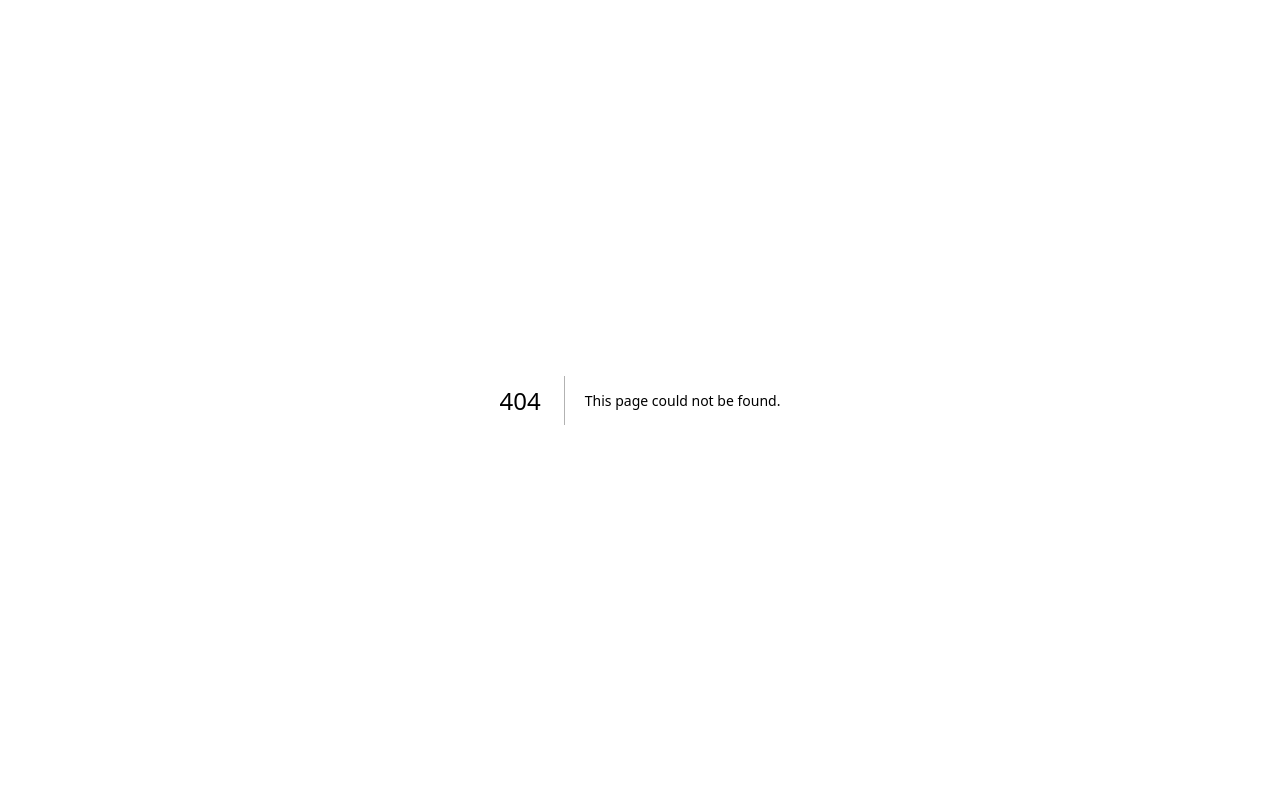
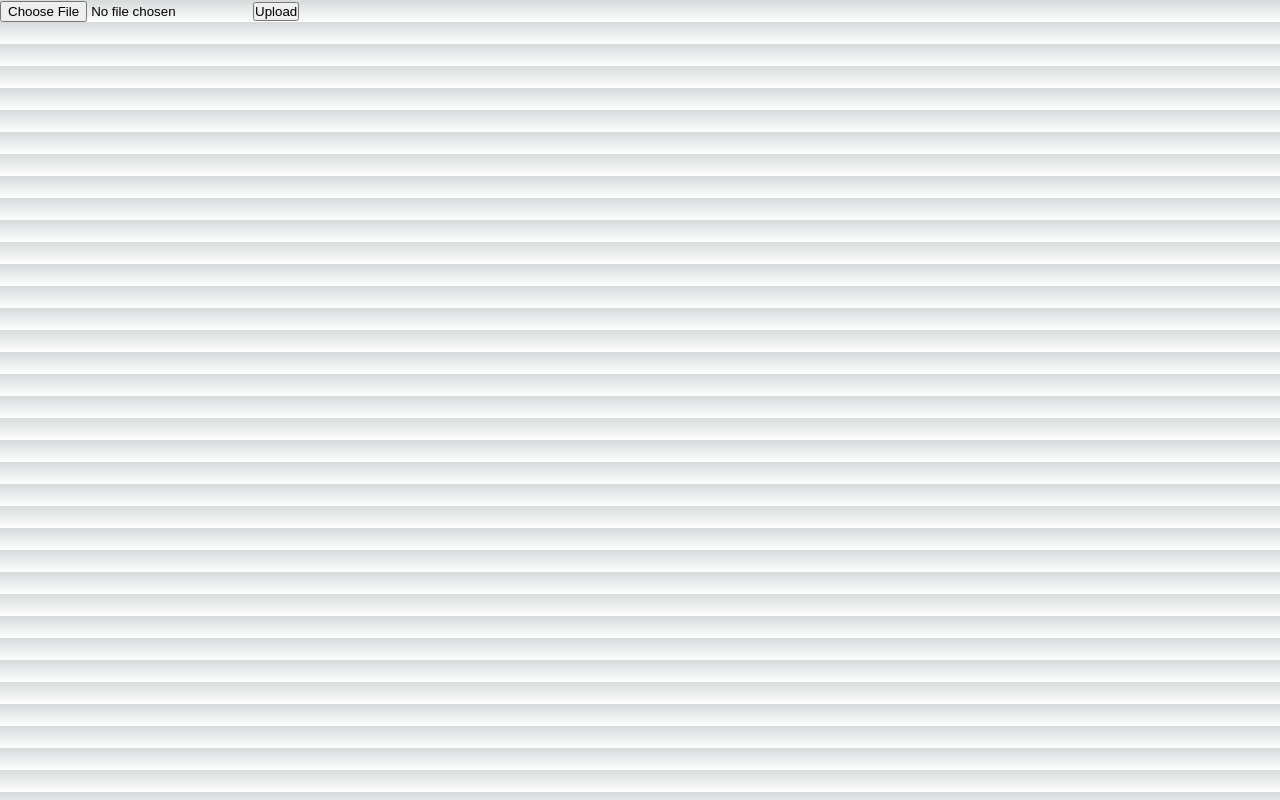
Before and after one commit to justbustin/JourneyAI, a Next.js app in the folder journeyai_frontend/: page /upload in a window 1280 px wide. Before the commit this address had no page. Built offline with nearby package versions, Linux system fonts and the light colour scheme.

Commit message:
image upload

```diff
--- a/journeyai_frontend/package.json
+++ b/journeyai_frontend/package.json
@@ -9,8 +9,9 @@
     "lint": "next lint"
   },
   "dependencies": {
+    "firebase": "^10.11.0",
+    "next": "14.2.2",
     "react": "^18",
-    "react-dom": "^18",
-    "next": "14.2.2"
+    "react-dom": "^18"
   }
 }
--- /dev/null
+++ b/journeyai_frontend/src/app/firebase.js
@@ -0,0 +1,21 @@
+// Import the functions you need from the SDKs you need
+import { initializeApp } from "firebase/app";
+import { getStorage } from "firebase/storage";
+// TODO: Add SDKs for Firebase products that you want to use
+// https://firebase.google.com/docs/web/setup#available-libraries
+
+// Your web app's Firebase configuration
+const firebaseConfig = {
+  apiKey: "AIzaSyA9YWsnwuA7wITkO2DWh23vxT4Ms5TUTfQ",
+  authDomain: "lahacks-8dda9.firebaseapp.com",
+  projectId: "lahacks-8dda9",
+  storageBucket: "lahacks-8dda9.appspot.com",
+  messagingSenderId: "104273836783",
+  appId: "1:104273836783:web:0248b6976981c28e42391a"
+};
+
+// Initialize Firebase
+const app = initializeApp(firebaseConfig);
+const storage = getStorage(app);
+
+export { storage };
--- a/journeyai_frontend/src/app/page.js
+++ b/journeyai_frontend/src/app/page.js
@@ -1,10 +1,12 @@
 import Image from "next/image";
 import styles from "./page.module.css";
+import ImageUpload from "./upload/page";
 
 export default function Home() {
   return (
     <main className={styles.main}>
       <div className={styles.description}>
+        <ImageUpload />
         <p>
           Get started by editing&nbsp;
           <code className={styles.code}>src/app/page.js</code>
--- /dev/null
+++ b/journeyai_frontend/src/app/upload/page.jsx
@@ -0,0 +1,45 @@
+"use client";
+
+import React, { ChangeEvent, useState } from "react";
+import { storage } from "../firebase";
+import { ref, uploadBytesResumable, UploadTaskSnapshot } from "firebase/storage";
+
+const ImageUpload = () => {
+  const [image, setImage] = useState(null);
+
+  const handleChange = (e) => {
+    if (e.target.files && e.target.files[0]) {
+      setImage(e.target.files[0]);
+    }
+  };
+
+  const handleUpload = () => {
+    if (image) {
+      const storageRef = ref(storage, `images/${image.name}`);
+      const uploadTask = uploadBytesResumable(storageRef, image);
+
+      uploadTask.on(
+        "state_changed",
+        (snapshot) => {
+          const progress = (snapshot.bytesTransferred / snapshot.totalBytes) * 100;
+          console.log(`Upload is ${progress}% done`);
+        },
+        error => {
+          console.log(error.message);
+        },
+        () => {
+          console.log("Upload completed");
+        }
+      )
+    }
+  };
+
+  return (
+    <div>
+      <input type="file" onChange={handleChange} />
+      <button onClick={handleUpload}>Upload</button>
+    </div>
+  );
+}
+
+export default ImageUpload;
```
Also changed, not shown: 1 other file (tests, documents, lock files or other folders).
